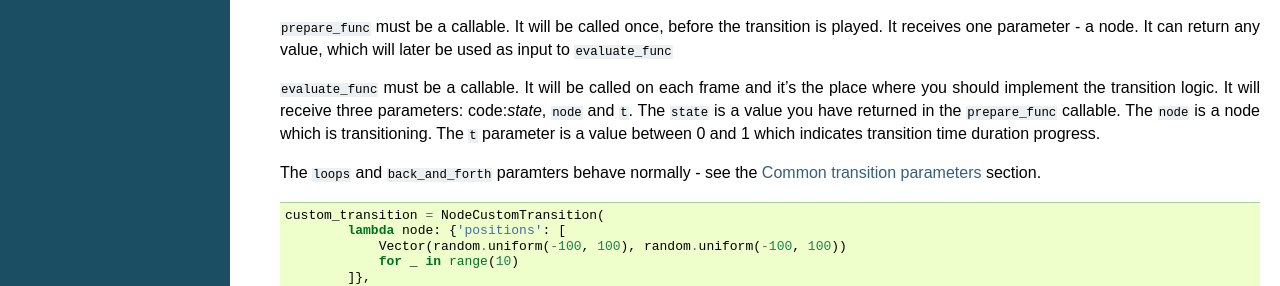
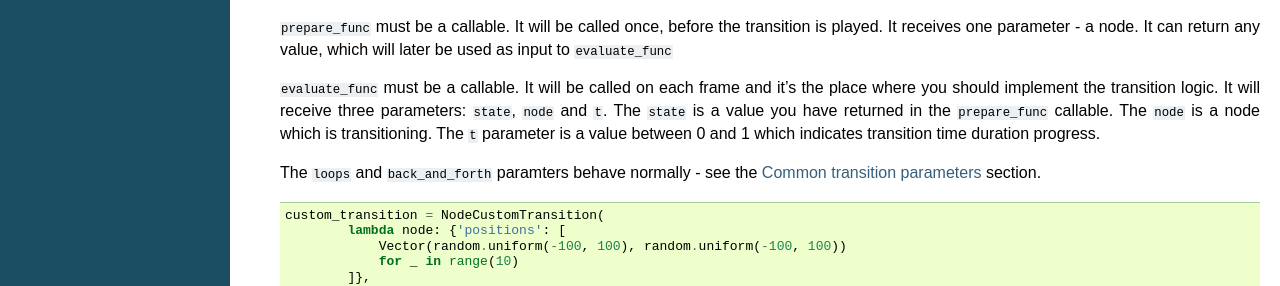
Before and after one commit to kaaengine/kaa, a Sphinx documentation site: the page built from docs/reference/transitions.rst, in a window 1280 px wide and 900 px high, scrolled down 5540 px. Shown: the part 181-467 px from the top of the window. Built offline with Sphinx 7.4.7, drawn with Linux system fonts in a browser that asks for light colours.

Commit message:
small bugfix in the docs

```diff
--- a/docs/reference/transitions.rst
+++ b/docs/reference/transitions.rst
@@ -355,7 +355,7 @@ Change sprite of a node, creating an animation effect:
     parameter - a node. It can return any value, which will later be used as input to :code:`evaluate_func`
 
     :code:`evaluate_func` must be a callable. It will be called on each frame and it's the place where you should
-    implement the transition logic. It will receive three parameters: code:`state`, :code:`node` and :code:`t`.
+    implement the transition logic. It will receive three parameters: :code:`state`, :code:`node` and :code:`t`.
     The :code:`state` is a value you have returned in the :code:`prepare_func` callable. The :code:`node` is a
     node which is transitioning. The :code:`t` parameter is a value between 0 and 1 which indicates
     transition time duration progress.
```
